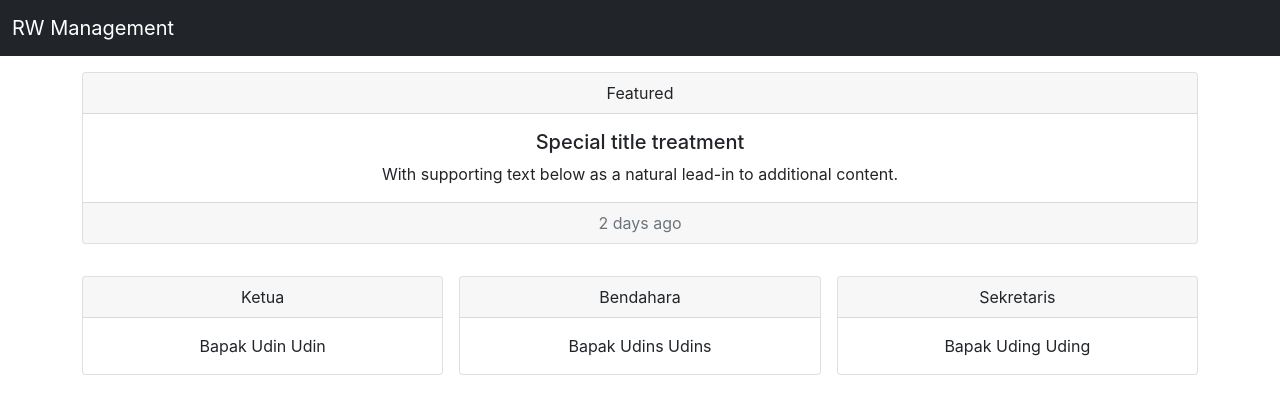
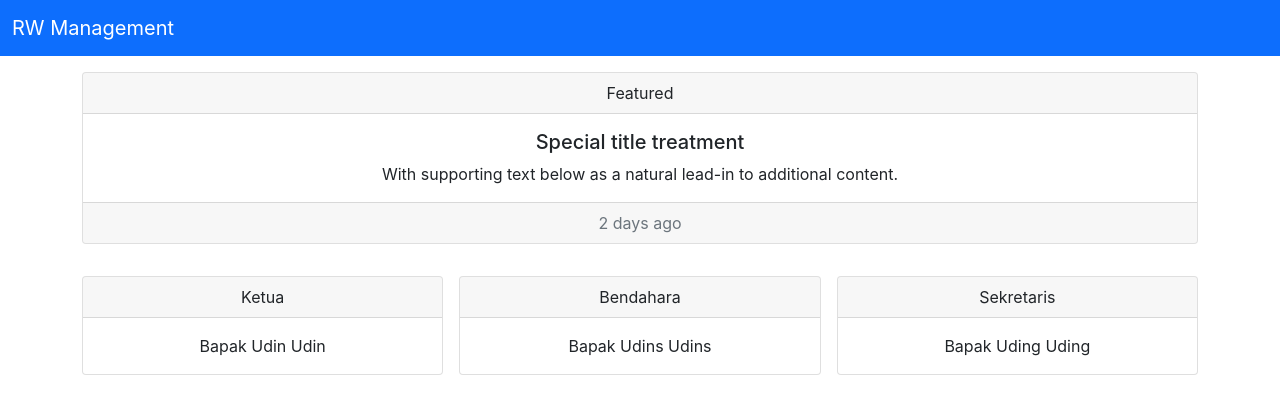
Before and after one commit to juniifar/rw_management, a React (Create React App) app: page / in a window 1280 px wide. Shown: the top 414 px of the page. Built offline with nearby package versions, Linux system fonts and the light colour scheme.

Commit message:
Change Color Menu

```diff
--- a/src/components/menu/menu.js
+++ b/src/components/menu/menu.js
@@ -1,7 +1,7 @@
 
 const Menu = () => {
     return(
-        <nav className="navbar navbar-dark bg-dark">
+        <nav className="navbar navbar-dark bg-primary">
         <div className="container-fluid">
             <a className="navbar-brand" href>RW Management</a>
         </div>
```
